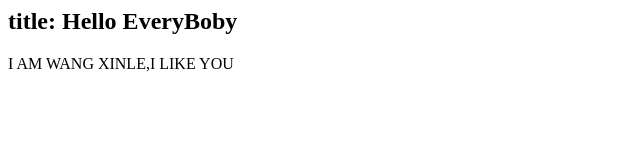
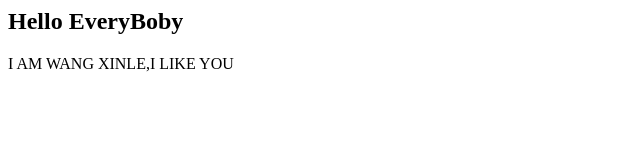
Before and after one commit to wangxinle/wangxinle.github.io, a plain HTML site: page about/index.html in a window 1280 px wide. Shown: the whole page, without its empty margins (0-640 px from the left). Drawn offline with Linux system fonts and the light colour scheme.

Commit message:
Site updated: 2015-10-31 11:53:04

```diff
--- a/about/index.html
+++ b/about/index.html
@@ -1 +1 @@
-<h2 id="title:_Hello_EveryBoby">title: Hello EveryBoby</h2><p>I AM WANG XINLE,I LIKE YOU</p>
+<h2 id="Hello_EveryBoby">Hello EveryBoby</h2><p>I AM WANG XINLE,I LIKE YOU</p>
```
